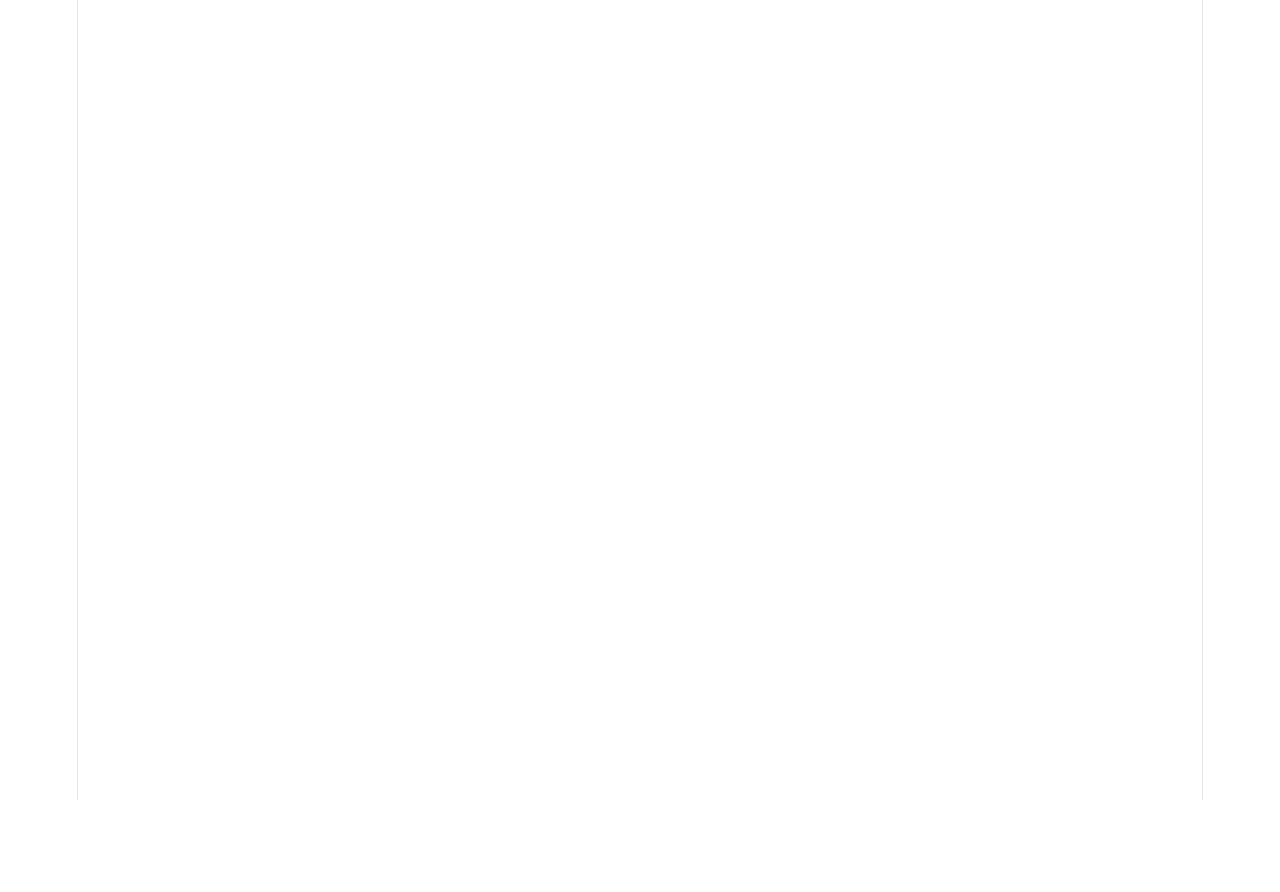
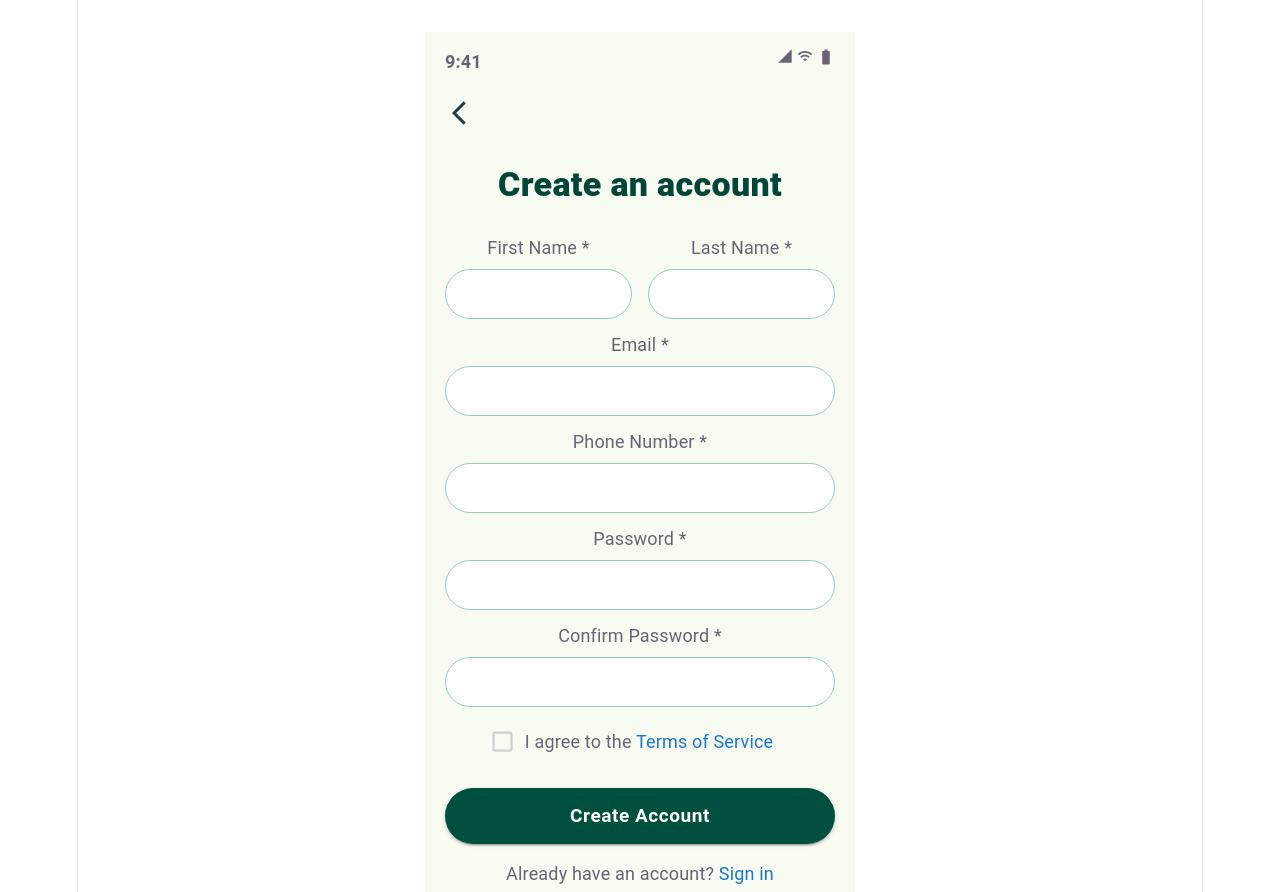
Before and after one commit to G4-Expense-Tracker/4G-Expense-Tracker, a React (Vite) app in the folder canopy-FRONTEND/: page /signup in a window 1280 px wide. Before the commit this address had no page. Before the commit the page ends 800 px from the top, so only its background shows below. Built offline with nearby package versions, Linux system fonts and the light colour scheme.

Commit message:
DEV-17 Create account for users using mui-framework and make sure the pages are linked together. (#14)

```diff
--- a/canopy-FRONTEND/src/App.jsx
+++ b/canopy-FRONTEND/src/App.jsx
@@ -3,14 +3,16 @@ import { BrowserRouter, Routes, Route } from "react-router-dom";
 import MainPage from "./components/MainPage";
 import Onboarding from "./components/onboarding/Onboarding";
 import LoginPage from "./components/LoginPage";
+import SignupPage from "./components/SignupPage";
 
 function App() {
   return (
     <BrowserRouter>
       <Routes>
-        <Route path="/" element={<Onboarding />}/>
         <Route path="/main" element={<MainPage />}/>
         <Route path="/login" element={<LoginPage />}/>
+        <Route path="/signup" element={<SignupPage />}/>
+        <Route path="/onboarding" element={<Onboarding />}/>
       </Routes>
     </BrowserRouter>
   );
--- /dev/null
+++ b/canopy-FRONTEND/src/components/SignupPage.jsx
@@ -0,0 +1,171 @@
+import { useState } from "react";
+import {
+  Box,
+  TextField,
+  Button,
+  Typography,
+  Checkbox,
+  FormControlLabel,
+  Link,
+  IconButton,
+  InputAdornment,
+} from "@mui/material";
+import ArrowBackIosNewIcon from "@mui/icons-material/ArrowBackIosNew";
+import VisibilityOffOutlinedIcon from "@mui/icons-material/VisibilityOffOutlined";
+import VisibilityOutlinedIcon from "@mui/icons-material/VisibilityOutlined";
+import SignalCellular4BarIcon from "@mui/icons-material/SignalCellular4Bar";
+import WifiIcon from "@mui/icons-material/Wifi";
+import BatteryFullIcon from "@mui/icons-material/BatteryFull";
+import { useNavigate, Link as RouterLink } from "react-router-dom";
+
+export default function SignupPage() {
+  const navigate = useNavigate();
+  const [showPassword, setShowPassword] = useState(false);
+  const [showConfirmPassword, setShowConfirmPassword] = useState(false);
+  const [agreeTerms, setAgreeTerms] = useState(false);
+
+  const inputStyle = {
+    "& .MuiOutlinedInput-root": {
+      height: 50,
+      borderRadius: 8,
+      bgcolor: "white",
+      "& fieldset": { borderColor: "#8ecfbd" },
+      "&:hover fieldset": { borderColor: "#4ab08f" },
+      "&.Mui-focused fieldset": { borderColor: "#004638" },
+    },
+  };
+
+  return (
+    <Box
+      sx={{
+        width: 390,
+        height: 844,
+        mx: "auto",
+        mt: 4,
+        bgcolor: "#f8fbf2",
+        px: 2.5,
+        pt: 2,
+      }}
+    >
+      <Box sx={{ display: "flex", justifyContent: "space-between", mb: 3 }}>
+        <Typography sx={{ fontWeight: 700 }}>9:41</Typography>
+
+        <Box sx={{ display: "flex", gap: 0.5 }}>
+          <SignalCellular4BarIcon sx={{ fontSize: 16 }} />
+          <WifiIcon sx={{ fontSize: 16 }} />
+          <BatteryFullIcon sx={{ fontSize: 18 }} />
+        </Box>
+      </Box>
+
+      <Box sx={{ mb: 4, display: "flex", justifyContent: "flex-start" }}>
+        <IconButton onClick={() => navigate("/main")} sx={{ p: 0, color: "#253b44" }}>
+          <ArrowBackIosNewIcon sx={{ fontSize: 28 }} />
+        </IconButton>
+      </Box>
+
+      <Typography
+        sx={{
+          fontSize: 34,
+          fontWeight: 800,
+          color: "#004638",
+          mb: 3,
+        }}
+      >
+        Create an account
+      </Typography>
+
+      <Box sx={{ display: "flex", gap: 2, mb: 1.5 }}>
+        <Box sx={{ flex: 1 }}>
+          <Typography sx={{ mb: 1 }}>First Name *</Typography>
+          <TextField fullWidth sx={inputStyle} />
+        </Box>
+
+        <Box sx={{ flex: 1 }}>
+          <Typography sx={{ mb: 1 }}>Last Name *</Typography>
+          <TextField fullWidth sx={inputStyle} />
+        </Box>
+      </Box>
+
+      <Typography sx={{ mb: 1 }}>Email *</Typography>
+      <TextField fullWidth type="email" sx={{ ...inputStyle, mb: 1.5 }} />
+
+      <Typography sx={{ mb: 1 }}>Phone Number *</Typography>
+      <TextField fullWidth type="tel" sx={{ ...inputStyle, mb: 1.5 }} />
+
+      <Typography sx={{ mb: 1 }}>Password *</Typography>
+      <TextField
+        fullWidth
+        type={showPassword ? "text" : "password"}
+        sx={{ ...inputStyle, mb: 1.5 }}
+        InputProps={{
+          endAdornment: (
+            <InputAdornment position="end">
+              <IconButton onClick={() => setShowPassword(!showPassword)}>
+                {showPassword ? <VisibilityOutlinedIcon /> : <VisibilityOffOutlinedIcon />}
+              </IconButton>
+            </InputAdornment>
+          ),
+        }}
+      />
+
+      <Typography sx={{ mb: 1 }}>Confirm Password *</Typography>
+      <TextField
+        fullWidth
+        type={showConfirmPassword ? "text" : "password"}
+        sx={{ ...inputStyle, mb: 1.5 }}
+        InputProps={{
+          endAdornment: (
+            <InputAdornment position="end">
+              <IconButton onClick={() => setShowConfirmPassword(!showConfirmPassword)}>
+                {showConfirmPassword ? <VisibilityOutlinedIcon /> : <VisibilityOffOutlinedIcon />}
+              </IconButton>
+            </InputAdornment>
+          ),
+        }}
+      />
+
+      <FormControlLabel
+        control={
+          <Checkbox
+            checked={agreeTerms}
+            onChange={(e) => setAgreeTerms(e.target.checked)}
+            sx={{ color: "#cfcfcf", "&.Mui-checked": { color: "#004638" } }}
+          />
+        }
+        label={
+          <Typography>
+            I agree to the{" "}
+            <Link component={RouterLink} to="/terms" underline="none">
+              Terms of Service
+            </Link>
+          </Typography>
+        }
+        sx={{ mb: 3 }}
+      />
+
+      <Button
+        fullWidth
+        variant="contained"
+        sx={{
+          height: 56,
+          borderRadius: 8,
+          bgcolor: "#00503f",
+          fontSize: 19,
+          fontWeight: 700,
+          textTransform: "none",
+          mb: 2,
+          "&:hover": { bgcolor: "#003f32" },
+        }}
+      >
+        Create Account
+      </Button>
+
+      <Typography sx={{ textAlign: "center" }}>
+        Already have an account?{" "}
+        <Link component={RouterLink} to="/login" underline="none">
+          Sign in
+        </Link>
+      </Typography>
+    </Box>
+  );
+}
```
